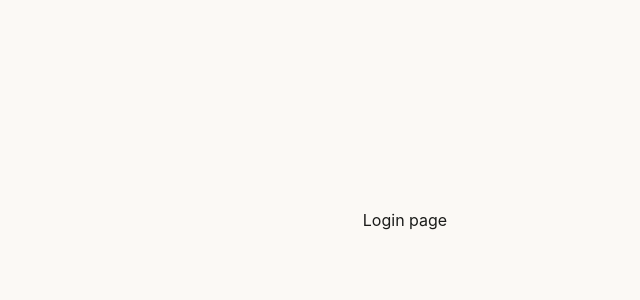
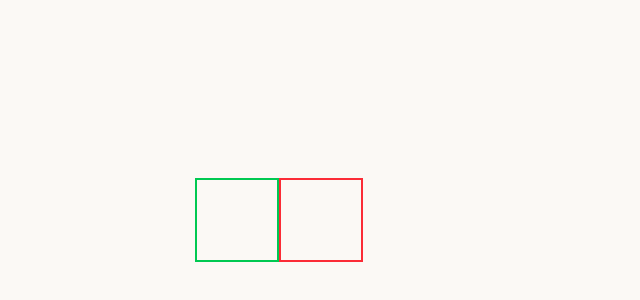
Before and after one commit to mdabdurrahman07/metoradecor_frontend, a Next.js app: page /login in a window 1280 px wide. Shown: the part 180-480 px from the top of the page, without its empty margins (235-875 px from the left). Built offline with nearby package versions, Linux system fonts and the light colour scheme; a web font is replaced by a local one.

Commit message:
Refactor UserLogin component layout and update Navbar to include logo image

```diff
--- a/src/app/(auth)/login/page.jsx
+++ b/src/app/(auth)/login/page.jsx
@@ -1,11 +1,13 @@
-import React from 'react';
+import React from "react";
 
 const UserLogin = () => {
-    return (
-        <div>
-            <h1>Login page</h1>
-        </div>
-    );
+  return (
+    <div className="grid grid-cols-5">
+      <div className="border-2 border-green-500 p-10">{/* Image */}</div>
+      <div className="grid-cols-2.5 border-2 border-red-500 p-10"></div>
+      {/* Login Form */}
+    </div>
+  );
 };
 
 export default UserLogin;
--- a/src/components/Navbar/Navbar.jsx
+++ b/src/components/Navbar/Navbar.jsx
@@ -1,5 +1,5 @@
 "use client";
-// import Image from "next/image";
+import Image from "next/image";
 import { useState } from "react";
 import AuthButton from "../Buttons/AuthButton/AuthButton";
 import NavLink from "../Buttons/NavLink/NavLink";
@@ -20,12 +20,12 @@ export default function Navbar() {
   return (
     <section className="fixed top-0 w-full z-50 bg-[#fbf9f5]/80 backdrop-blur-xl transition-colors duration-500 border-b border-[#000000]/5">
       <div className="flex justify-between items-center px-8 py-6 w-full max-w-screen-2xl mx-auto">
-        <div className="text-2xl font-black uppercase tracking-widest text-[#424242] font-[family-name:var(--font-mont)]">
+        {/* <div className="text-2xl font-black uppercase tracking-widest text-[#424242] font-[family-name:var(--font-mont)]">
           METORA
+        </div> */}
+        <div>
+          <Image src="/logos/MetoraDecorLogoMid.png" alt="Metora Decor Logo" width={100} height={20}/>
         </div>
-        {/* <div>
-          <Image src="/logos/LogoTransparernt.png" alt="Metora Decor Logo" width={100} height={20}/>
-        </div> */}
 
         <div className="hidden md:flex items-center space-x-12">{nav}</div>
 
```
